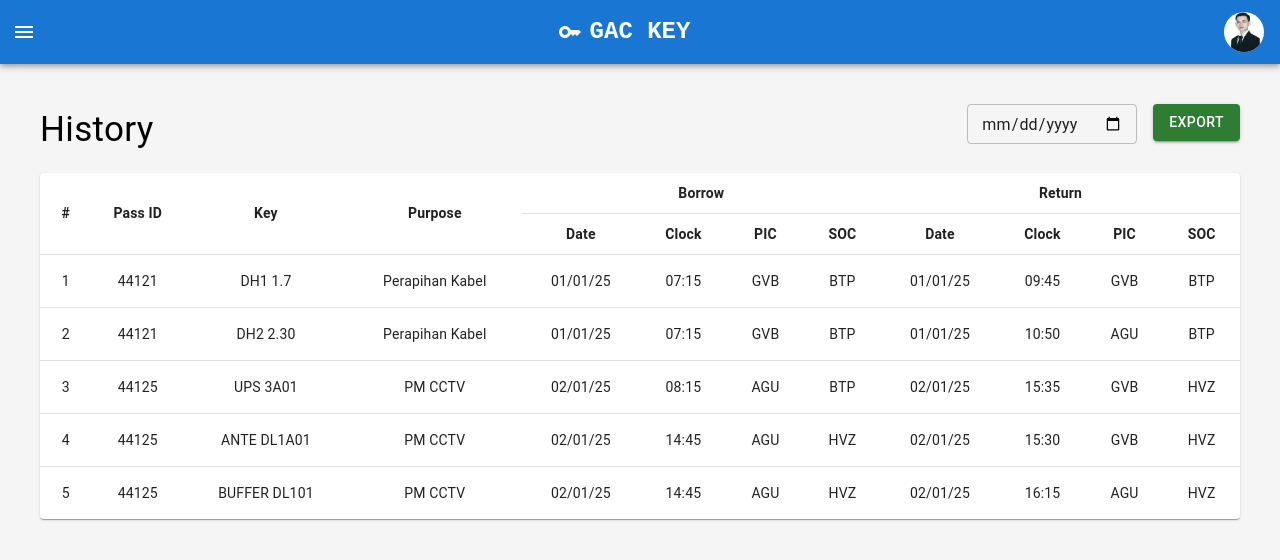
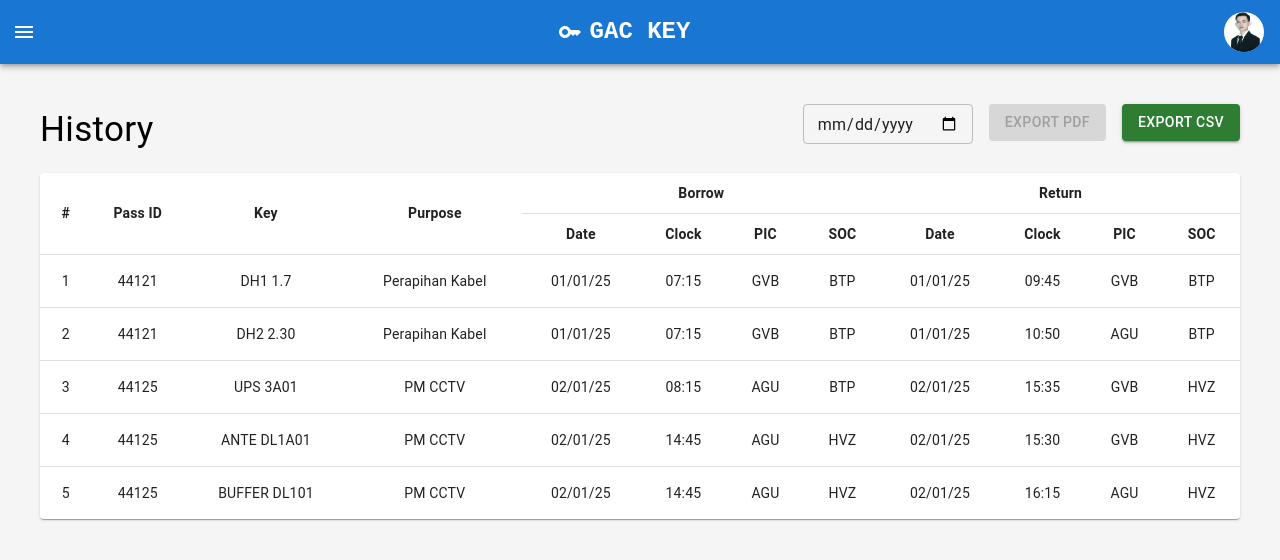
Before and after one commit to bimabca23/gac-key, a React (Create React App) app: page /history in a window 1280 px wide. Shown: the top 560 px of the page. Built offline with nearby package versions, Linux system fonts and the light colour scheme.

Commit message:
Add export pdf to history page

```diff
--- a/src/pages/History.tsx
+++ b/src/pages/History.tsx
@@ -1,6 +1,8 @@
 import { Button, Grid2 as Grid, TextField, Typography } from "@mui/material";
 import Box from "@mui/material/Box";
+import download from "downloadjs";
 import moment from "moment";
+import { PDFDocument, StandardFonts, rgb } from "pdf-lib";
 import { ChangeEvent, useEffect, useState } from "react";
 import HistoryTable from "../components/HistoryTable";
 import { GetHistorysResp } from "../types/history/GetHistorysResp";
@@ -13,10 +15,19 @@ export default function HistoryPage() {
     const [filteredHistoryList, setFilteredHistoryList] = useState<History[]>(
         []
     );
+    const [date, setDate] = useState<string>("");
 
     useEffect(() => {
         getHistorys();
     }, []);
+
+    useEffect(() => {
+        if (date !== "") {
+            filterData();
+        } else {
+            setFilteredHistoryList(historyList);
+        }
+    }, [date, historyList]);
 
     const getHistorys = (): void => {
         useCaseFactory
@@ -91,21 +102,126 @@ export default function HistoryPage() {
         link.click();
     };
 
-    const filterData = (
-        e: ChangeEvent<HTMLInputElement | HTMLTextAreaElement>
-    ): void => {
-        if (e.target.value !== "") {
-            setFilteredHistoryList(
-                historyList.filter(
-                    (history) =>
-                        moment(history.returnTime)
-                            .utc()
-                            .format("YYYY-MM-DD") === e.target.value
-                )
+    const exportPdf = async () => {
+        const url = "/static/form.pdf";
+        const existingPdfBytes = await fetch(url).then((res) =>
+            res.arrayBuffer()
+        );
+        const pdfDoc = await PDFDocument.load(existingPdfBytes);
+        const helveticaFont = await pdfDoc.embedFont(StandardFonts.Helvetica);
+        const pages = pdfDoc.getPages();
+        const firstPage = pages[0];
+        const { width, height } = firstPage.getSize();
+
+        firstPage.drawText(
+            moment(date).utc().add(1, "days").format("DD     MMM     YYYY"),
+            {
+                x: 388,
+                y: height - 80,
+                size: 11,
+                font: helveticaFont,
+                color: rgb(0, 0, 0),
+            }
+        );
+        filteredHistoryList.forEach((history, index) => {
+            firstPage.drawText((index + 1).toString(), {
+                x: 58,
+                y: height - 146 - index * 13.95,
+                size: 10,
+                font: helveticaFont,
+                color: rgb(0, 0, 0),
+            });
+            firstPage.drawText("Room", {
+                x: 80,
+                y: height - 146 - index * 13.95,
+                size: 10,
+                font: helveticaFont,
+                color: rgb(0, 0, 0),
+            });
+            firstPage.drawText(history.key.name, {
+                x: 158,
+                y: height - 146 - index * 13.95,
+                size: 10,
+                font: helveticaFont,
+                color: rgb(0, 0, 0),
+            });
+            firstPage.drawText(history.passId, {
+                x: 300,
+                y: height - 146 - index * 13.95,
+                size: 10,
+                font: helveticaFont,
+                color: rgb(0, 0, 0),
+            });
+            firstPage.drawText(history.purpose, {
+                x: 342,
+                y: height - 146 - index * 13.95,
+                size: 10,
+                font: helveticaFont,
+                color: rgb(0, 0, 0),
+            });
+            firstPage.drawText(
+                moment(history.borrowTime).utc().format("HH:mm"),
+                {
+                    x: 432,
+                    y: height - 146 - index * 13.95,
+                    size: 10,
+                    font: helveticaFont,
+                    color: rgb(0, 0, 0),
+                }
             );
-        } else {
-            setFilteredHistoryList(historyList);
-        }
+            firstPage.drawText(history.borrowPic, {
+                x: 465,
+                y: height - 146 - index * 13.95,
+                size: 10,
+                font: helveticaFont,
+                color: rgb(0, 0, 0),
+            });
+            firstPage.drawText(history.borrowSoc, {
+                x: 527,
+                y: height - 146 - index * 13.95,
+                size: 10,
+                font: helveticaFont,
+                color: rgb(0, 0, 0),
+            });
+            firstPage.drawText(
+                moment(history.returnTime).utc().format("HH:mm"),
+                {
+                    x: 586,
+                    y: height - 146 - index * 13.95,
+                    size: 10,
+                    font: helveticaFont,
+                    color: rgb(0, 0, 0),
+                }
+            );
+            firstPage.drawText(history.returnPic, {
+                x: 618,
+                y: height - 146 - index * 13.95,
+                size: 10,
+                font: helveticaFont,
+                color: rgb(0, 0, 0),
+            });
+            firstPage.drawText(history.returnSoc, {
+                x: 681,
+                y: height - 146 - index * 13.95,
+                size: 10,
+                font: helveticaFont,
+                color: rgb(0, 0, 0),
+            });
+        });
+
+        const pdfBytes = await pdfDoc.save();
+
+        download(pdfBytes, "export.pdf", "application/pdf");
+    };
+
+    const filterData = (): void => {
+        setFilteredHistoryList(
+            historyList.filter(
+                (history) =>
+                    moment(history.returnTime).utc().format("YYYY-MM-DD") ===
+                    date
+            )
+        );
     };
 
     return (
@@ -123,12 +239,25 @@ export default function HistoryPage() {
                         sx={{ float: "right" }}
                         onClick={exportCsv}
                     >
-                        Export
+                        Export CSV
+                    </Button>
+                    <Button
+                        color="success"
+                        variant="contained"
+                        sx={{ float: "right", mr: 2 }}
+                        onClick={exportPdf}
+                        disabled={date === ""}
+                    >
+                        Export PDF
                     </Button>
                     <TextField
-                        defaultValue=""
+                        value={date}
                         type="date"
-                        onChange={filterData}
+                        onChange={(
+                            e: ChangeEvent<
+                                HTMLInputElement | HTMLTextAreaElement
+                            >
+                        ) => setDate(e.target.value)}
                         size="small"
                         sx={{ float: "right", mr: 2 }}
                     />
```
Also changed, not shown: 1 other file (tests, documents, lock files or other folders).
